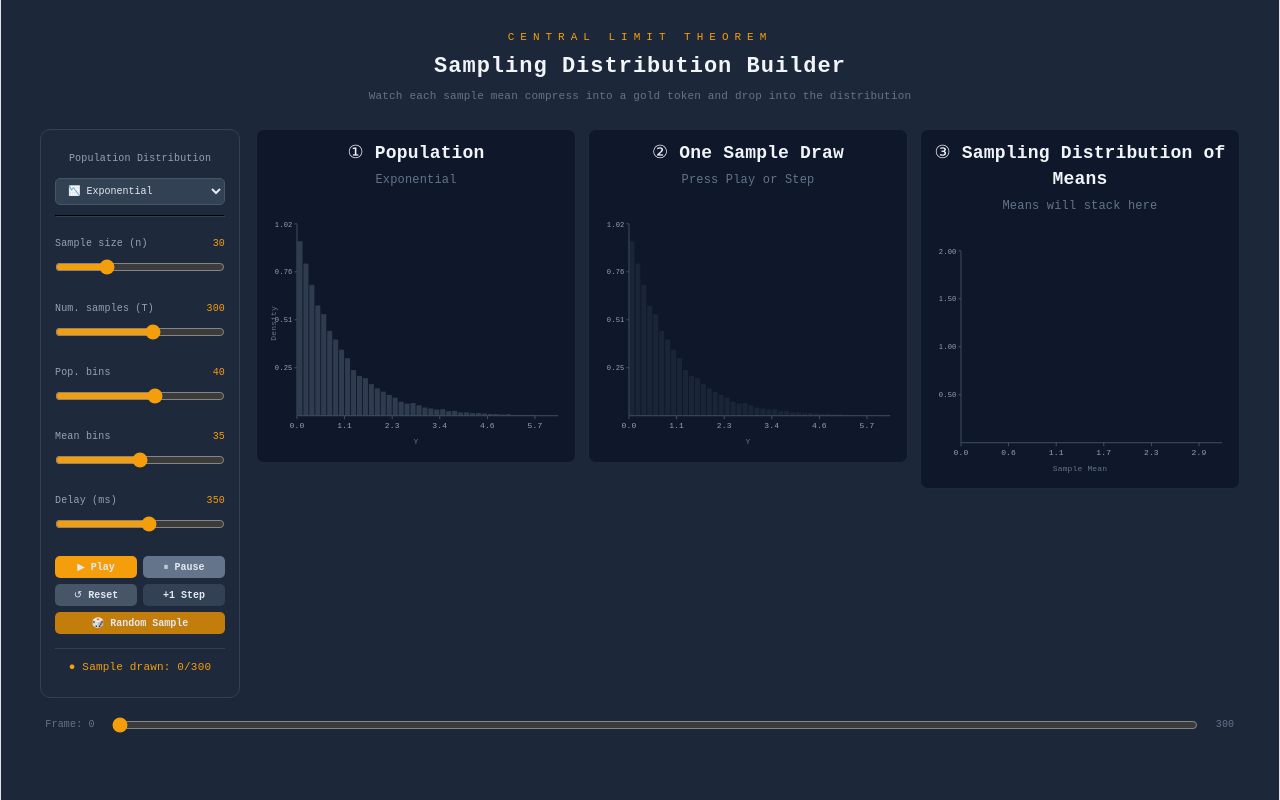
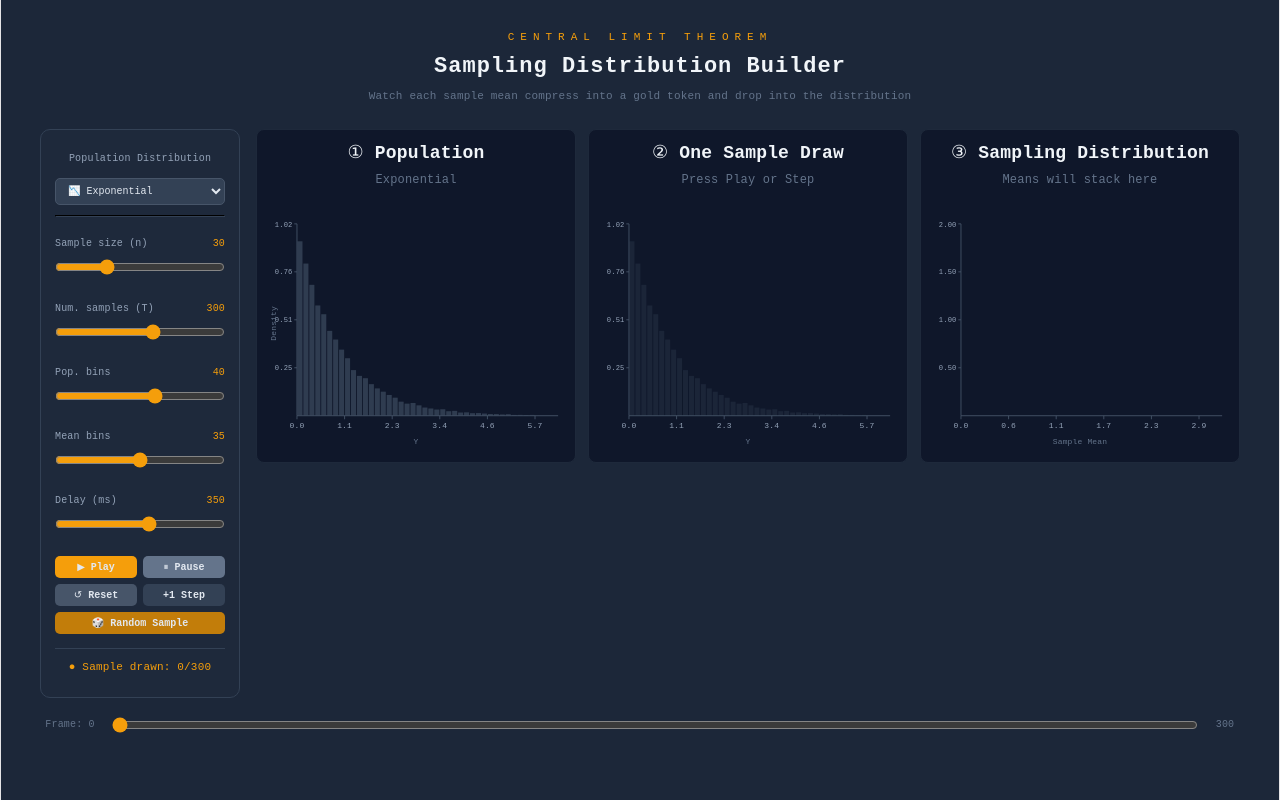
Before and after one commit to brunokomel/sampling-dist-builder, a React (Vite) app: page / in a window 1280 px wide. Built offline with nearby package versions, Linux system fonts and the light colour scheme.

Commit message:
Update title of Sampling Distribution plot

```diff
--- a/src/App.jsx
+++ b/src/App.jsx
@@ -408,7 +408,7 @@ export default function CLTVisualizer() {
           {/* Plot 3: Sampling Distribution */}
           <PlotCard
             flex={1.5}
-            title="③ Sampling Distribution of Means"
+            title="③ Sampling Distribution"
             subtitle={t > 0 ? `${t} means stacked · Gold = Newest` : 'Means will stack here'}
           >
             <svg ref={plot3Ref} viewBox={`0 0 ${W} ${H}`} width="100%" height="auto" style={{ overflow: 'visible' }}>
```
